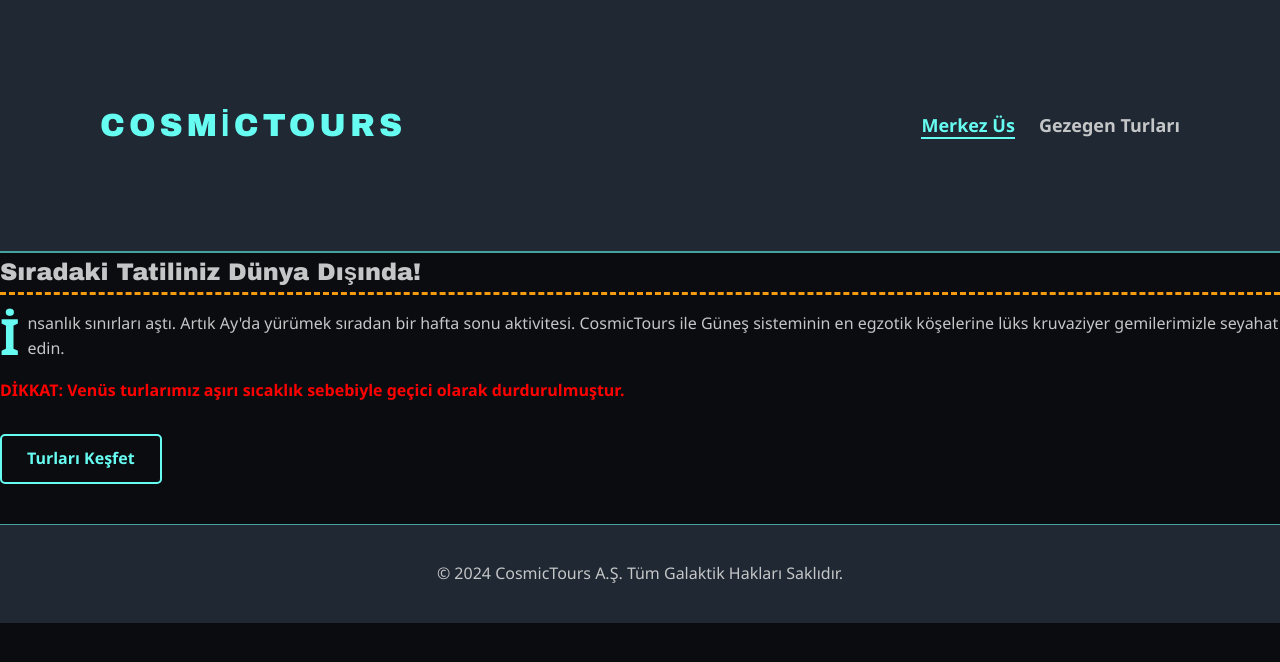
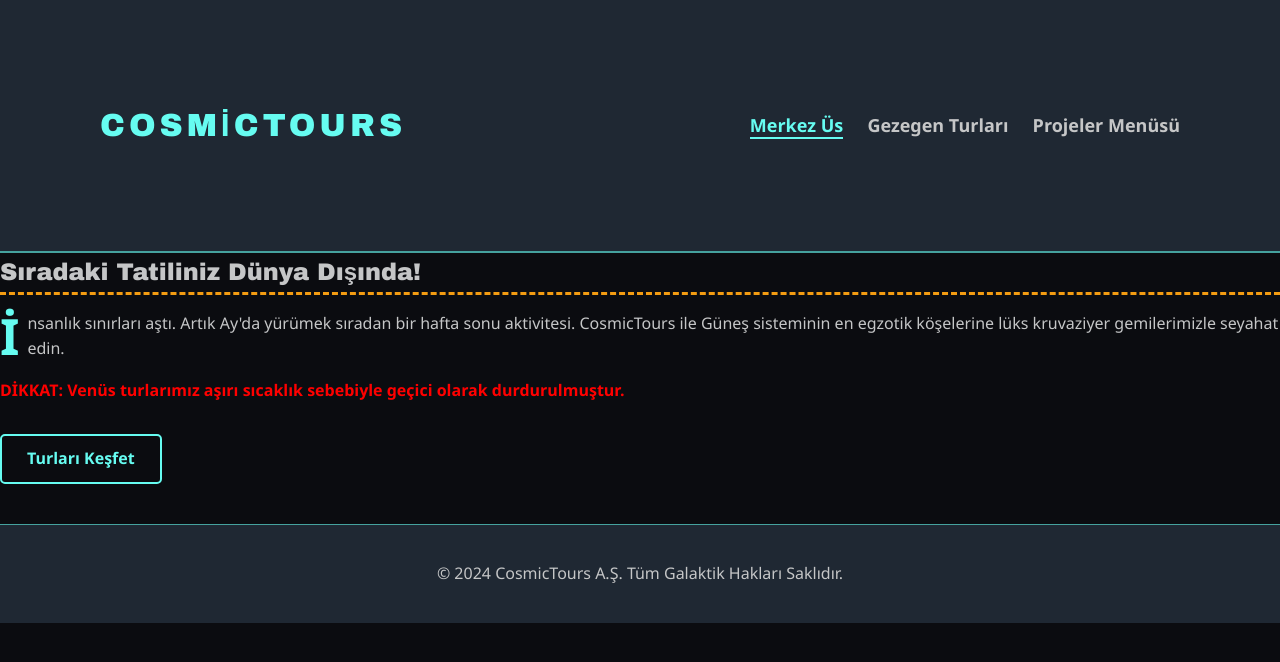
Before and after one commit to Rexx1on/cosmic_tours, a plain HTML site: page index.html in a window 1280 px wide. Drawn offline with Linux system fonts and the light colour scheme.

Commit message:
sihirakademisi

```diff
--- a/index.html
+++ b/index.html
@@ -22,6 +22,7 @@
         <nav>
             <a href="index.html" class="aktif-link">Merkez Üs</a>
             <a href="turlar.html">Gezegen Turları</a>
+            <a href="../arayüz.html">Projeler Menüsü</a>
         </nav>
     </header>
 
```
